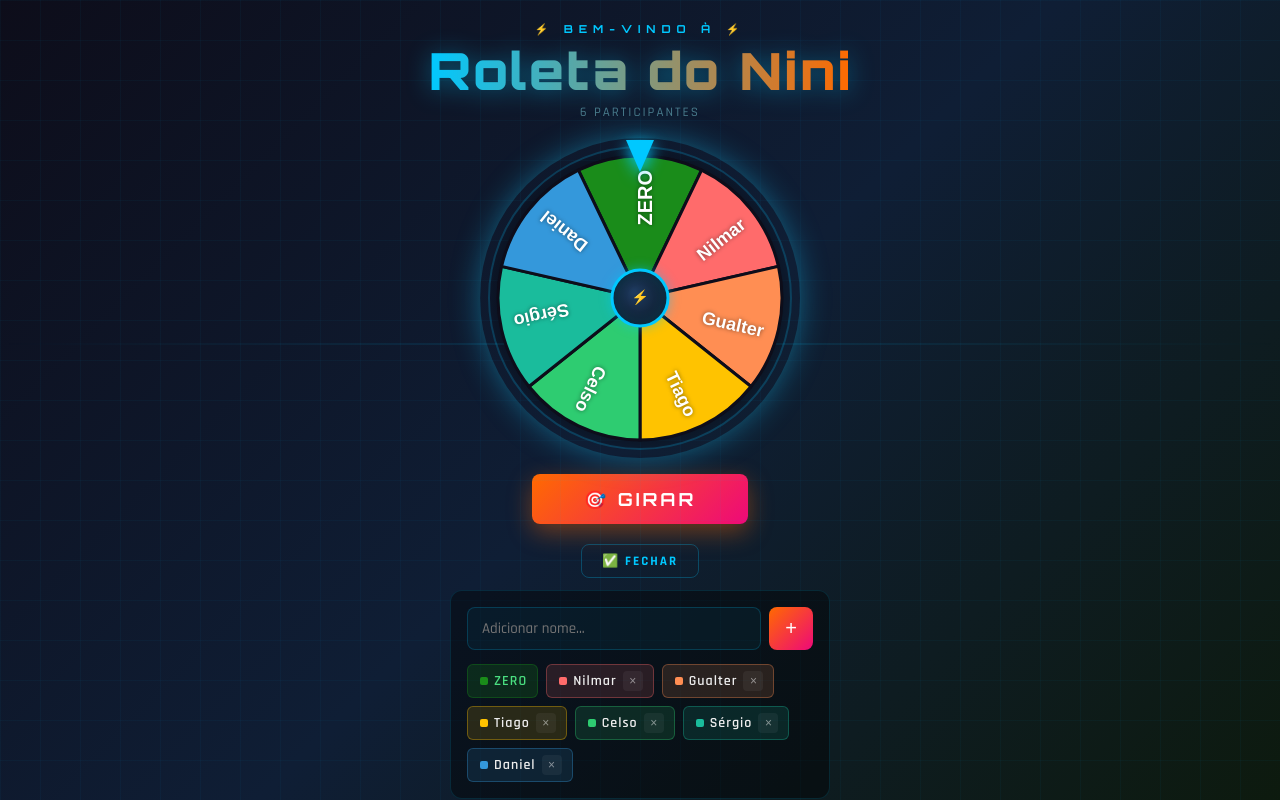
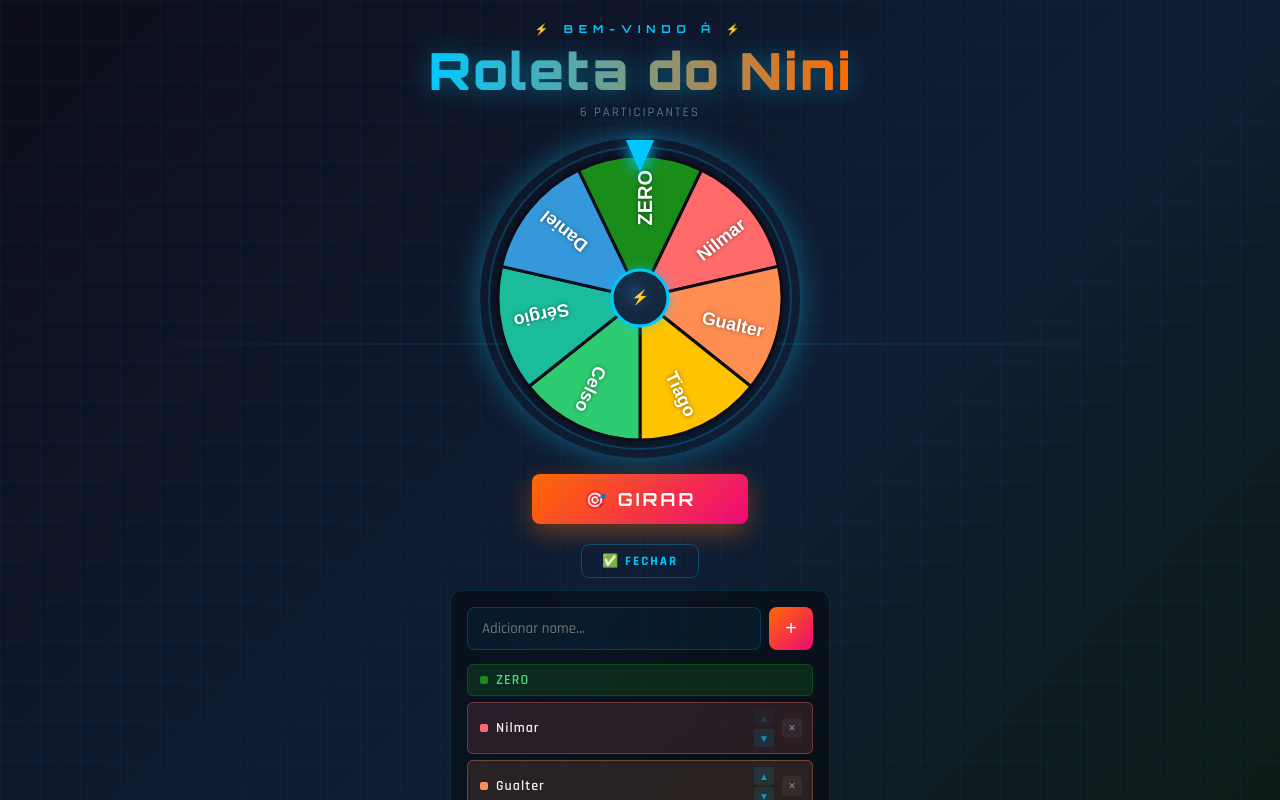
Before and after one commit to sergiocordeirorabelo/roleta-do-nini, a React (Vite) app: page / in a window 1280 px wide. Both pictures are taken after a click on the button "✏️ EDITAR PARTICIPANTES". Shown: the top 800 px of the page. Built offline with nearby package versions, Linux system fonts and the light colour scheme.

Commit message:
Update App.jsx

```diff
--- a/src/App.jsx
+++ b/src/App.jsx
@@ -192,10 +192,29 @@ export default function RoletaDoNini() {
     const diff = ((targetAngle - normalizedCurrent) % (2 * Math.PI) + 2 * Math.PI) % (2 * Math.PI);
     const totalRotation = extraSpins + diff;
 
-    const duration = 4000 + Math.random() * 1000;
+    const duration = 6500 + Math.random() * 1500;
     const start = performance.now();
     const startRot = currentRotation.current;
-    const easeOut = (t) => 1 - Math.pow(1 - t, 4);
+
+    // Easing com suspense: desacelera forte perto do fim, hesita, e desliza um último pedaço
+    const easeOut = (t) => {
+      if (t < 0.75) {
+        // Fase 1: desacelera normalmente
+        return 1 - Math.pow(1 - t / 0.75, 3) * 0.35;
+      } else if (t < 0.88) {
+        // Fase 2: quase para — movimento bem lento, suspense
+        const s = (t - 0.75) / 0.13;
+        return 0.65 + s * 0.20;
+      } else if (t < 0.94) {
+        // Fase 3: parece que vai parar... mas desliza mais um pouco
+        const s = (t - 0.88) / 0.06;
+        return 0.85 + s * 0.10;
+      } else {
+        // Fase 4: para de vez suavemente
+        const s = (t - 0.94) / 0.06;
+        return 0.95 + s * 0.05;
+      }
+    };
 
     const animate = (now) => {
       const elapsed = now - start;
@@ -365,11 +384,17 @@ export default function RoletaDoNini() {
               style={{ flex:1,background:"rgba(0,200,255,0.05)",border:"1px solid #00c8ff33",borderRadius:"8px",padding:"10px 14px",color:"#fff",fontFamily:"Rajdhani,sans-serif",fontSize:"15px",outline:"none" }} />
             <button onClick={addName} style={{ background:"linear-gradient(135deg,#ff6a00,#ee0979)",border:"none",borderRadius:"8px",padding:"10px 16px",color:"#fff",fontSize:"20px",cursor:"pointer" }}>+</button>
           </div>
-          <div style={{ display:"flex",flexWrap:"wrap",gap:"8px" }}>
+          <div style={{ display:"flex",flexDirection:"column",gap:"6px" }}>
             {names.map((name, i) => (
-              <div key={i} className="name-tag" style={{ display:"flex",alignItems:"center",gap:"6px",background: i === 0 ? "#1a8c1a33" : COLORS[i % COLORS.length]+"22",border:`1px solid ${i === 0 ? "#1a8c1a" : COLORS[i % COLORS.length]}55`,borderRadius:"6px",padding:"6px 10px 6px 12px" }}>
+              <div key={i} className="name-tag" style={{ display:"flex",alignItems:"center",gap:"8px",background: i === 0 ? "#1a8c1a33" : COLORS[i % COLORS.length]+"22",border:`1px solid ${i === 0 ? "#1a8c1a" : COLORS[i % COLORS.length]}55`,borderRadius:"6px",padding:"6px 10px 6px 12px" }}>
                 <div style={{ width:"8px",height:"8px",borderRadius:"2px",background: i === 0 ? "#1a8c1a" : COLORS[i % COLORS.length],flexShrink:0 }} />
-                <span style={{ color: i === 0 ? "#4ade80" : "#eee",fontFamily:"Rajdhani,sans-serif",fontSize:"14px",fontWeight:600,letterSpacing:"1px" }}>{name}</span>
+                <span style={{ flex:1,color: i === 0 ? "#4ade80" : "#eee",fontFamily:"Rajdhani,sans-serif",fontSize:"14px",fontWeight:600,letterSpacing:"1px" }}>{name}</span>
+                {i !== 0 && (
+                  <div style={{ display:"flex",flexDirection:"column",gap:"2px" }}>
+                    <button onClick={() => { if (i <= 1) return; const n = [...names]; [n[i], n[i-1]] = [n[i-1], n[i]]; setNames(n); }} style={{ background:"rgba(0,200,255,0.15)",border:"none",borderRadius:"3px",width:"20px",height:"18px",color:"#00c8ff",cursor: i <= 1 ? "not-allowed" : "pointer",fontSize:"10px",display:"flex",alignItems:"center",justifyContent:"center",opacity: i <= 1 ? 0.2 : 0.7,padding:0 }}>▲</button>
+                    <button onClick={() => { if (i >= names.length - 1) return; const n = [...names]; [n[i], n[i+1]] = [n[i+1], n[i]]; setNames(n); }} style={{ background:"rgba(0,200,255,0.15)",border:"none",borderRadius:"3px",width:"20px",height:"18px",color:"#00c8ff",cursor: i >= names.length - 1 ? "not-allowed" : "pointer",fontSize:"10px",display:"flex",alignItems:"center",justifyContent:"center",opacity: i >= names.length - 1 ? 0.2 : 0.7,padding:0 }}>▼</button>
+                  </div>
+                )}
                 {i !== 0 && (
                   <button className="remove-btn" onClick={() => removeName(i)} style={{ background:"rgba(255,255,255,0.1)",border:"none",borderRadius:"4px",width:"20px",height:"20px",color:"#fff",cursor:"pointer",fontSize:"12px",display:"flex",alignItems:"center",justifyContent:"center",opacity:0.5,transition:"opacity 0.2s",padding:0 }}>×</button>
                 )}
```
